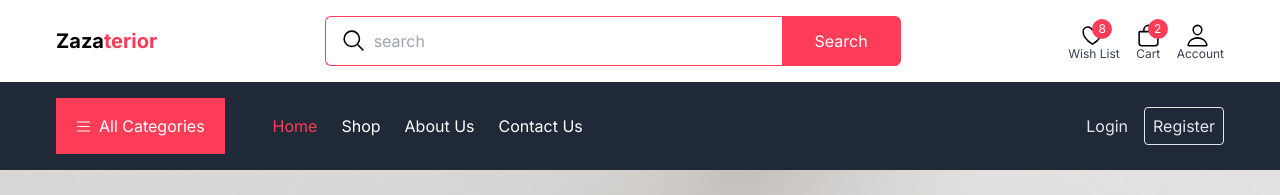
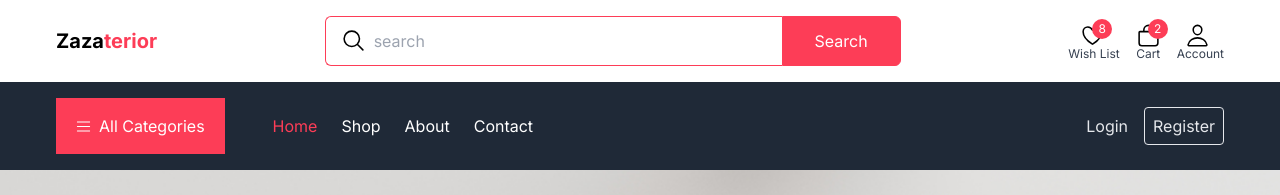
Before and after one commit to zahardian/interior, a Next.js app: page / in a window 1280 px wide. Shown: the top 195 px of the page. Built offline with nearby package versions, Linux system fonts and the light colour scheme.

Commit message:
map link navbar

```diff
--- a/app/components/header.tsx
+++ b/app/components/header.tsx
@@ -6,6 +6,13 @@ import { useState } from "react";
 import { HiMenuAlt3, HiX } from "react-icons/hi";
 
 export default function Header() {
+  const links = [
+    { name: "Home", tag: "/" },
+    { name: "Shop", tag: "/shop" },
+    { name: "About", tag: "/about" },
+    { name: "Contact", tag: "/contact" },
+  ];
+
   const [open, setOpen] = useState(false);
   const pathname = usePathname();
   return (
@@ -180,38 +187,18 @@ export default function Header() {
             {/* navbar links */}
             <div className="md:flex items-center justify-between flex-grow pl-12 hidden">
               <div className="flex items-center space-x-6 capitalize">
+                {links.map((link) => (
+                  <div key={link.name}>
                     <Link
-                  href="/"
+                      href={link.tag}
                       className={`${
-                    pathname === "/" ? "text-primary" : "text-white"
+                        pathname === link.tag ? "text-primary" : "text-white"
                       } transition`}
                     >
-                  Home
+                      {link.name}
                     </Link>
-                <Link
-                  href="/shop"
-                  className={`${
-                    pathname === "/shop" ? "text-primary" : "text-white"
-                  } transition`}
-                >
-                  Shop
-                </Link>
-                <Link
-                  href="/about"
-                  className={`${
-                    pathname === "/about" ? "text-primary" : "text-white"
-                  } transition`}
-                >
-                  About Us
-                </Link>
-                <Link
-                  href="/contact"
-                  className={`${
-                    pathname === "/contact" ? "text-primary" : "text-white"
-                  } transition`}
-                >
-                  Contact Us
-                </Link>
+                  </div>
+                ))}
               </div>
               <div className="space-x-4">
                 <Link
@@ -240,50 +227,19 @@ export default function Header() {
           <div className="text-center items-center justify-between flex-grow ">
             <div className="justify-center items-center capitalize pt-2 pb-8">
               <ul className="pb-8 space-y-2">
-                <li>
+                {links.map((link) => (
+                  <li key={link.name}>
                     <Link
                       onClick={() => setOpen(!open)}
-                    href="/"
+                      href={link.tag}
                       className={`${
-                      pathname === "/" ? "text-primary" : "text-white"
+                        pathname === link.tag ? "text-primary" : "text-white"
                       } transition`}
                     >
-                    Home
+                      {link.name}
                     </Link>
                   </li>
-                <li>
-                  <Link
-                    onClick={() => setOpen(!open)}
-                    href="/shop"
-                    className={`${
-                      pathname === "/shop" ? "text-primary" : "text-white"
-                    } transition`}
-                  >
-                    Shop
-                  </Link>
-                </li>
-                <li>
-                  <Link
-                    onClick={() => setOpen(!open)}
-                    href="/about"
-                    className={`${
-                      pathname === "/about" ? "text-primary" : "text-white"
-                    } transition`}
-                  >
-                    About Us
-                  </Link>
-                </li>
-                <li>
-                  <Link
-                    onClick={() => setOpen(!open)}
-                    href="/contact"
-                    className={`${
-                      pathname === "/contact" ? "text-primary" : "text-white"
-                    } transition`}
-                  >
-                    Contact Us
-                  </Link>
-                </li>
+                ))}
               </ul>
               <div className="space-x-4">
                 <Link
```
Lines whose indentation alone changed are shown as unchanged.
